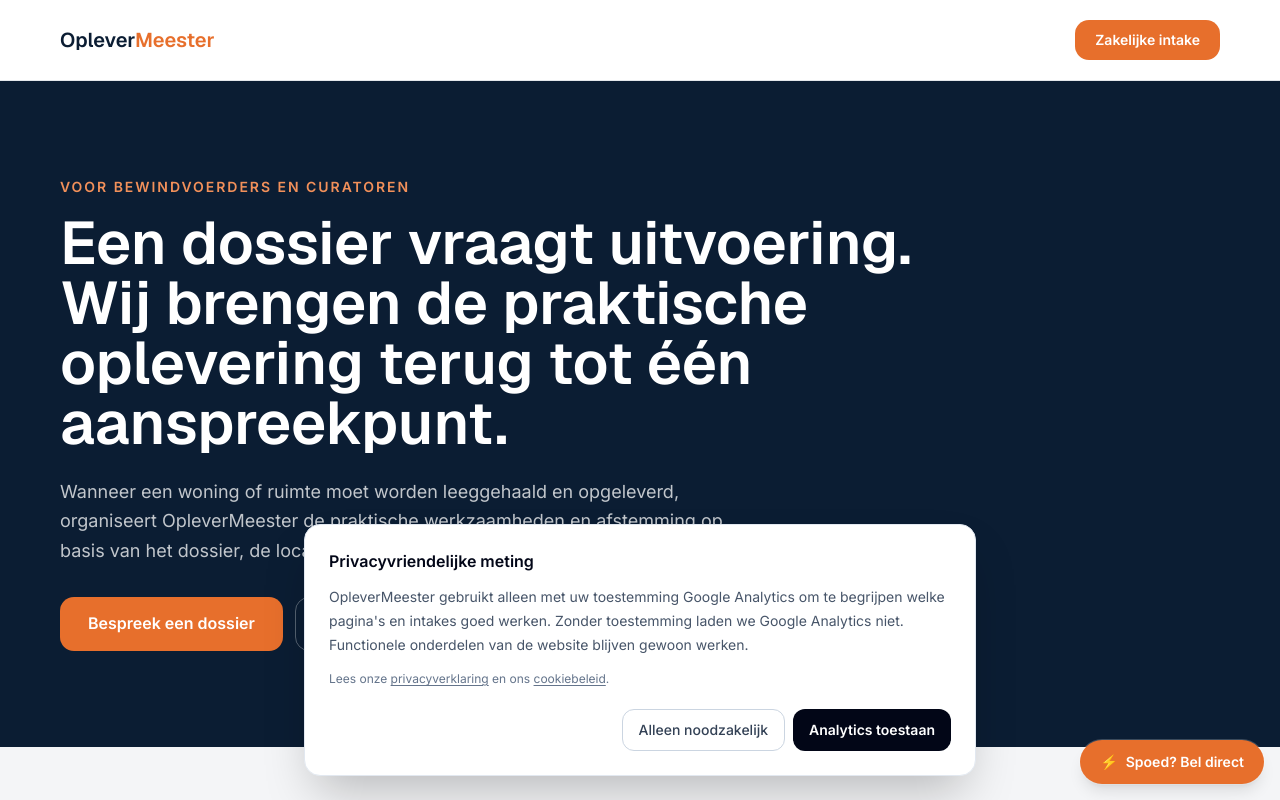
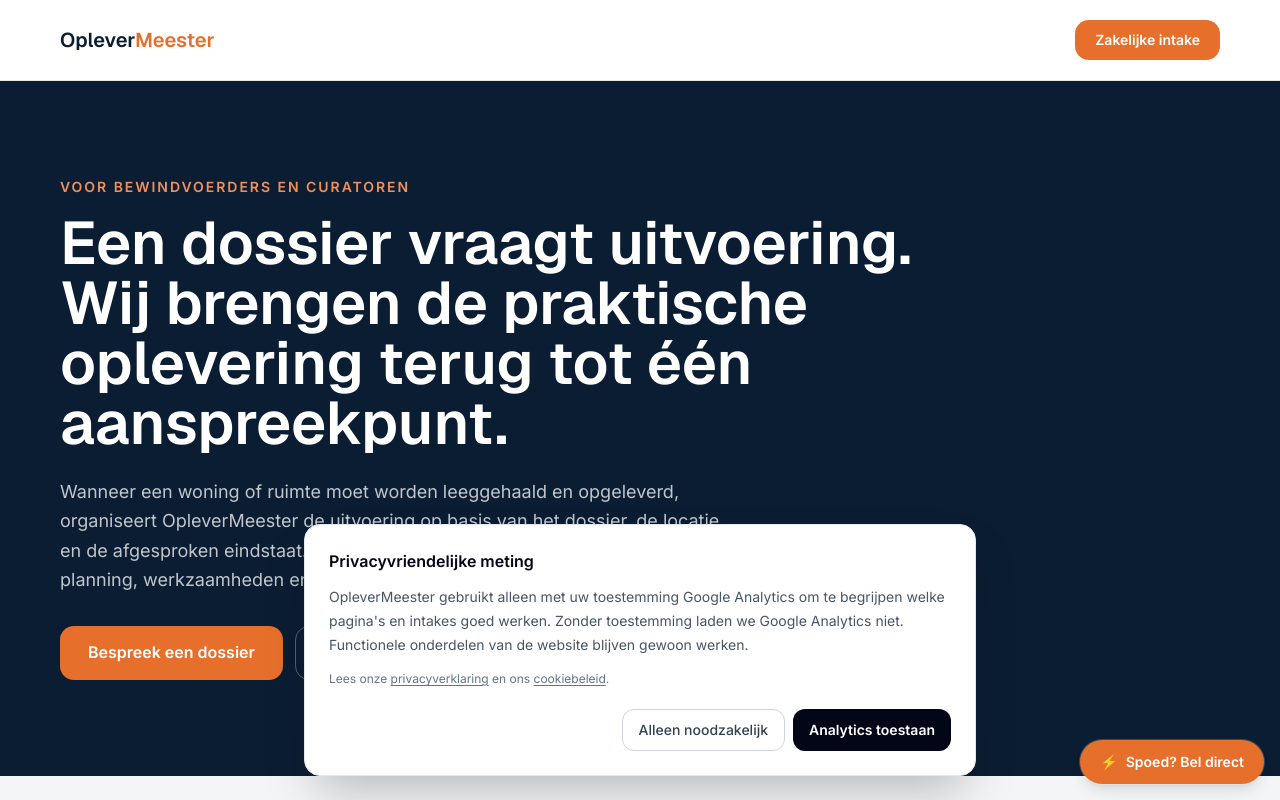
Before and after one commit to sandvlietbv/OpleverMeester, a Next.js app: page /zakelijk/bewindvoerders-en-curatoren in a window 1280 px wide. Shown: the top 800 px of the page. Built offline with nearby package versions, Linux system fonts and the light colour scheme.

Commit message:
Clarify dossier responsibility

```diff
--- a/app/zakelijk/bewindvoerders-en-curatoren/page.tsx
+++ b/app/zakelijk/bewindvoerders-en-curatoren/page.tsx
@@ -13,7 +13,7 @@ export default function Page() {
   return <>
     <header className="border-b border-surface-mid bg-white"><div className="container-om flex h-16 items-center justify-between md:h-20"><Link href="/" className="font-display text-lg font-semibold text-navy md:text-xl">Oplever<span className="text-orange">Meester</span></Link><a href="#intake" className="rounded-om bg-orange px-5 py-2.5 text-sm font-semibold text-white">Zakelijke intake</a></div></header>
     <main>
-      <section className="bg-navy py-16 text-white md:py-24"><div className="container-om max-w-5xl"><p className="text-sm font-semibold uppercase tracking-[0.14em] text-orange-light">Voor bewindvoerders en curatoren</p><h1 className="mt-4 max-w-4xl font-display text-4xl font-semibold leading-tight md:text-6xl">Een dossier vraagt uitvoering. Wij brengen de praktische oplevering terug tot één aanspreekpunt.</h1><p className="mt-6 max-w-2xl text-lg leading-relaxed text-white/75">Wanneer een woning of ruimte moet worden leeggehaald en opgeleverd, organiseert OpleverMeester de praktische werkzaamheden en afstemming op basis van het dossier, de locatie en de afgesproken eindstaat.</p><div className="mt-8 flex flex-wrap gap-3"><a href="#intake" className="inline-block rounded-om bg-orange px-7 py-3.5 font-semibold text-white">Bespreek een dossier</a><Link href="/zakelijk/bewindvoerders-en-curatoren/woning-opleveren" className="inline-block rounded-om border border-white/30 px-7 py-3.5 font-semibold text-white">Bekijk wat u eerst nodig heeft →</Link></div></div></section>
+      <section className="bg-navy py-16 text-white md:py-24"><div className="container-om max-w-5xl"><p className="text-sm font-semibold uppercase tracking-[0.14em] text-orange-light">Voor bewindvoerders en curatoren</p><h1 className="mt-4 max-w-4xl font-display text-4xl font-semibold leading-tight md:text-6xl">Een dossier vraagt uitvoering. Wij brengen de praktische oplevering terug tot één aanspreekpunt.</h1><p className="mt-6 max-w-2xl text-lg leading-relaxed text-white/75">Wanneer een woning of ruimte moet worden leeggehaald en opgeleverd, organiseert OpleverMeester de uitvoering op basis van het dossier, de locatie en de afgesproken eindstaat. Eén vast aanspreekpunt bewaakt toegang, planning, werkzaamheden en terugkoppeling.</p><div className="mt-8 flex flex-wrap gap-3"><a href="#intake" className="inline-block rounded-om bg-orange px-7 py-3.5 font-semibold text-white">Bespreek een dossier</a><Link href="/zakelijk/bewindvoerders-en-curatoren/woning-opleveren" className="inline-block rounded-om border border-white/30 px-7 py-3.5 font-semibold text-white">Bekijk wat u eerst nodig heeft →</Link></div></div></section>
       <VisualProof src="/images/visual-proof/bewindvoerders-curatoren.webp" alt="Werkplek met dossiers, laptop, telefoon en bril" eyebrow="Van dossier naar uitvoering" title="De praktische opdracht snel helder krijgen." text="Adres, toegang, termijn, contactpersonen en bijzondere aandachtspunten vormen samen een concrete opdracht die uitvoerbaar en controleerbaar blijft." considerations={["Toestemming en contactpersoon", "Toegang en sleutelbeheer", "Termijn en gewenste eindstaat"]} imageFirst variant="compact" />
       <section className="bg-white py-16 md:py-20"><div className="container-om grid gap-8 md:grid-cols-3">{[["Dossiergericht starten","We brengen adres, toegang, contactpersonen, termijn en bijzondere aandachtspunten eerst helder in kaart."],["Uitvoering bundelen","We bundelen leeghalen, afvoer, schoonmaak en afgesproken herstelpunten in één uitvoeringsopdracht."],["Duidelijke afstemming","We leggen scope, planning en prijs vast voordat werkzaamheden starten."]].map(([t,b])=><div key={t} className="rounded-om border border-surface-mid p-6"><h2 className="font-display text-xl font-semibold text-navy">{t}</h2><p className="mt-2 text-sm leading-relaxed text-muted">{b}</p></div>)}</div></section>
       <section className="bg-surface-light py-16 md:py-20"><div className="container-om max-w-4xl"><h2 className="font-display text-3xl font-semibold text-navy">Heeft u al een woning, inspectierapport of sleuteltermijn?</h2><p className="mt-4 leading-relaxed text-muted">Gebruik onze praktische route om te bepalen welke informatie nodig is bij een woning die leeg moet, openstaande opleverpunten, achterblijvende inboedel of een naderende sleuteloverdracht.</p><Link href="/zakelijk/bewindvoerders-en-curatoren/woning-opleveren" className="mt-6 inline-block font-semibold text-orange">Naar de praktische opleverroute →</Link></div></section>
```
